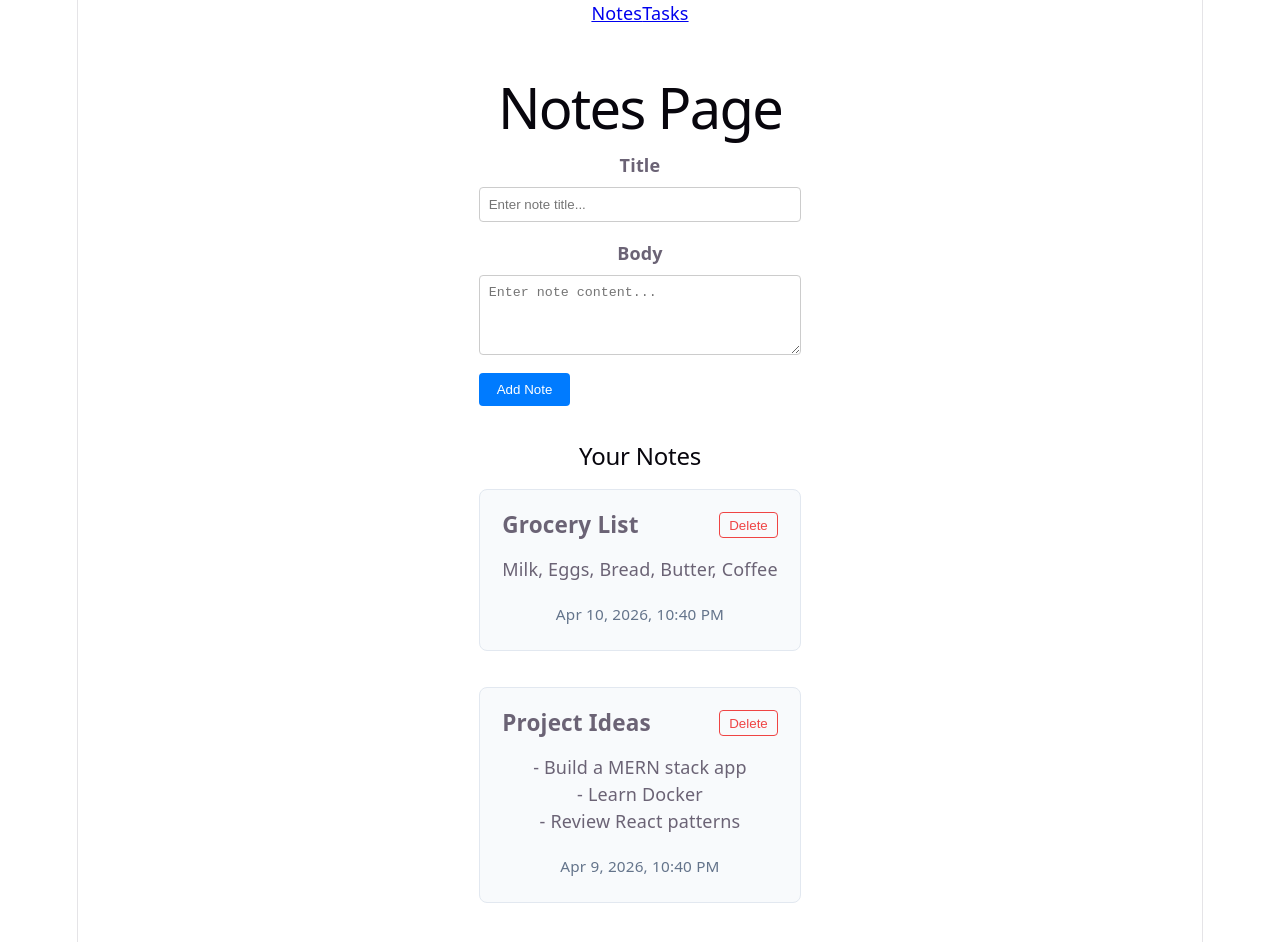
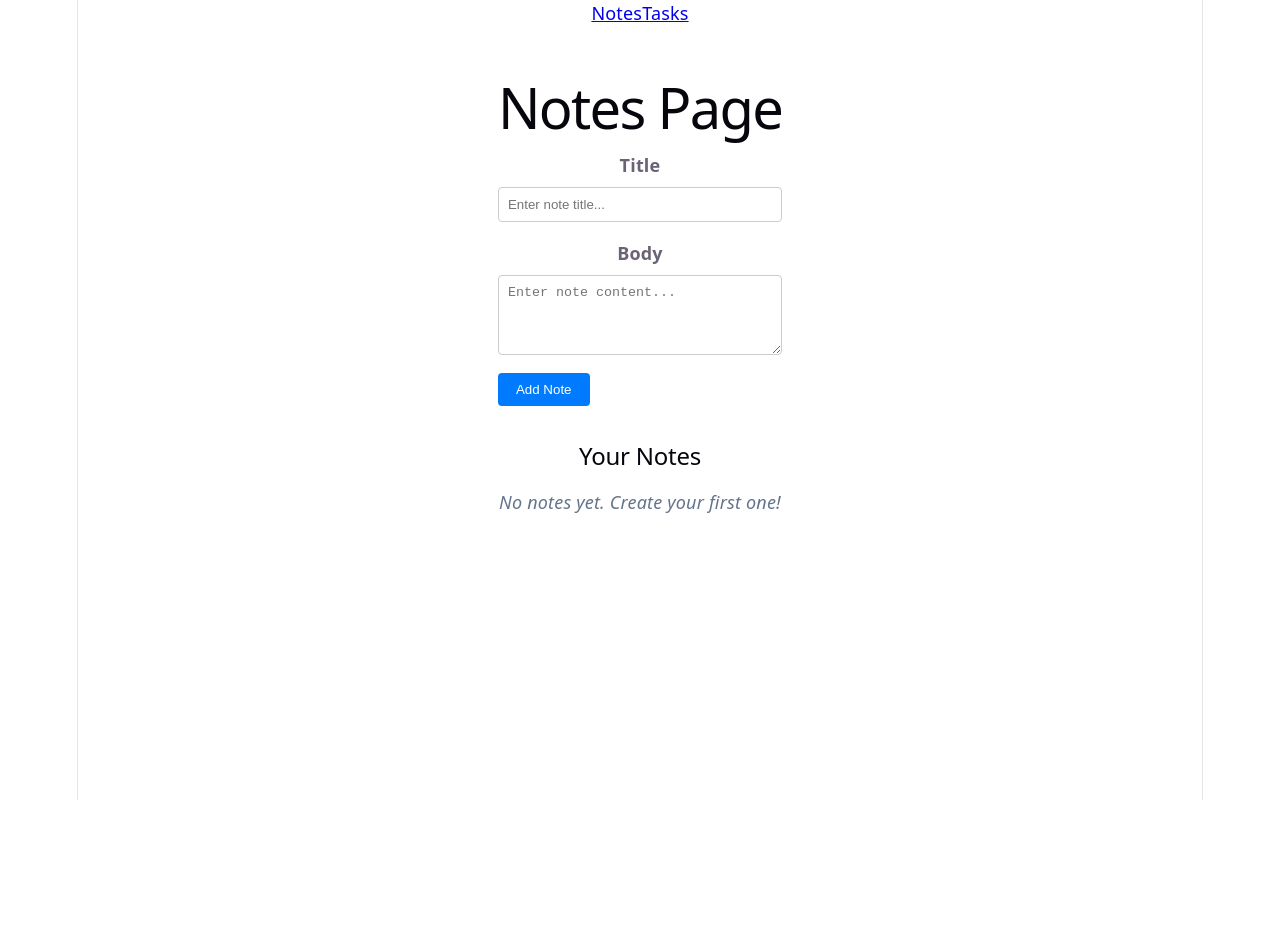
Before and after one commit to Roshann78/todo-notes-app, a React app in the folder frontend/: page / in a window 1280 px wide. Shown: the top 942 px of the page. After the commit the page ends 800 px from the top, so only its background shows below. Built offline with nearby package versions, Linux system fonts and the light colour scheme; the HTML template or start-up script is replaced by a standard one.

Commit message:
notes page

```diff
--- a/frontend/src/components/NoteCard.jsx
+++ b/frontend/src/components/NoteCard.jsx
@@ -1,4 +1,4 @@
-const NoteCard = ({ note }) => {
+const NoteCard = ({ note, onDelete }) => {
   // Format the date using the browser's locale
   const formattedDate = new Date(note.createdAt).toLocaleDateString(undefined, {
     year: 'numeric',
@@ -14,6 +14,7 @@ const NoteCard = ({ note }) => {
         <h3 style={{ margin: '0 0 0.5rem 0', fontSize: '1.25rem' }}>{note.title}</h3>
         <button
           type="button"
+          onClick={onDelete}
           style={{ cursor: 'pointer', backgroundColor: 'transparent', color: '#ef4444', border: '1px solid #ef4444', borderRadius: '4px', padding: '0.25rem 0.5rem' }}
         >
           Delete
--- a/frontend/src/components/NoteForm.jsx
+++ b/frontend/src/components/NoteForm.jsx
@@ -1,14 +1,34 @@
-const NoteForm = () => {
+import { useState } from 'react';
+
+const NoteForm = ({ onAddNote }) => {
+  const [title, setTitle] = useState('');
+  const [body, setBody] = useState('');
+
+  const handleSubmit = (e) => {
+    e.preventDefault();
+    if (!title.trim() || !body.trim()) return; // Don't submit empty values
+
+    // Pass values up to the parent component
+    onAddNote(title.trim(), body.trim());
+
+    // Clear inputs after successful submission
+    setTitle('');
+    setBody('');
+  };
+
   return (
-    <form className="note-form" style={{ display: 'flex', flexDirection: 'column', gap: '1rem', maxWidth: '400px', marginBottom: '2rem' }}>
+    <form onSubmit={handleSubmit} className="note-form" style={{ display: 'flex', flexDirection: 'column', gap: '1rem', maxWidth: '400px', marginBottom: '2rem' }}>
       <div style={{ display: 'flex', flexDirection: 'column', gap: '0.5rem' }}>
         <label htmlFor="title" style={{ fontWeight: 'bold' }}>Title</label>
         <input
           type="text"
           id="title"
           name="title"
+          value={title}
+          onChange={(e) => setTitle(e.target.value)}
           placeholder="Enter note title..."
           style={{ padding: '0.5rem', borderRadius: '4px', border: '1px solid #ccc' }}
+          required
         />
       </div>
       <div style={{ display: 'flex', flexDirection: 'column', gap: '0.5rem' }}>
@@ -16,9 +36,12 @@ const NoteForm = () => {
         <textarea
           id="body"
           name="body"
+          value={body}
+          onChange={(e) => setBody(e.target.value)}
           rows="4"
           placeholder="Enter note content..."
           style={{ padding: '0.5rem', borderRadius: '4px', border: '1px solid #ccc' }}
+          required
         ></textarea>
       </div>
       <button
--- a/frontend/src/components/NoteList.jsx
+++ b/frontend/src/components/NoteList.jsx
@@ -1,27 +1,21 @@
 import NoteCard from './NoteCard';
 
-const SAMPLE_NOTES = [
-  {
-    id: '1',
-    title: 'Grocery List',
-    body: 'Milk, Eggs, Bread, Butter, Coffee',
-    createdAt: new Date().toISOString()
-  },
-  {
-    id: '2',
-    title: 'Project Ideas',
-    body: '- Build a MERN stack app\n- Learn Docker\n- Review React patterns',
-    createdAt: new Date(Date.now() - 86400000).toISOString() // 1 day ago
+const NoteList = ({ notes, onDeleteNote }) => {
+  if (!notes || notes.length === 0) {
+    return (
+      <section className="note-list" style={{ marginTop: '2rem' }}>
+        <h2 style={{ marginBottom: '1rem' }}>Your Notes</h2>
+        <p style={{ color: '#64748b', fontStyle: 'italic' }}>No notes yet. Create your first one!</p>
+      </section>
+    );
   }
-];
 
-const NoteList = () => {
   return (
     <section className="note-list" style={{ marginTop: '2rem' }}>
       <h2 style={{ marginBottom: '1rem' }}>Your Notes</h2>
       <div className="notes-container" style={{ display: 'grid', gap: '1rem', gridTemplateColumns: 'repeat(auto-fill, minmax(300px, 1fr))' }}>
-        {SAMPLE_NOTES.map(note => (
-          <NoteCard key={note.id} note={note} />
+        {notes.map(note => (
+          <NoteCard key={note.id} note={note} onDelete={() => onDeleteNote(note.id)} />
         ))}
       </div>
     </section>
--- a/frontend/src/pages/NotesPage.jsx
+++ b/frontend/src/pages/NotesPage.jsx
@@ -1,12 +1,36 @@
+import { useState, useEffect } from 'react';
 import NoteForm from '../components/NoteForm';
 import NoteList from '../components/NoteList';
+import { getNotes, saveNotes, generateId } from '../utils/localStorage';
 
 const NotesPage = () => {
+  const [notes, setNotes] = useState(() => getNotes());
+
+  // Save notes to localStorage whenever the array changes
+  useEffect(() => {
+    saveNotes(notes);
+  }, [notes]);
+
+  const handleAddNote = (title, body) => {
+    const newNote = {
+      id: generateId(),
+      title,
+      body,
+      createdAt: new Date().toISOString()
+    };
+    // Add new note to the beginning of the array
+    setNotes(prevNotes => [newNote, ...prevNotes]);
+  };
+
+  const handleDeleteNote = (id) => {
+    setNotes(prevNotes => prevNotes.filter(note => note.id !== id));
+  };
+
   return (
     <div style={{ padding: '2rem', maxWidth: '800px', margin: '0 auto' }}>
       <h1>Notes Page</h1>
-      <NoteForm />
-      <NoteList />
+      <NoteForm onAddNote={handleAddNote} />
+      <NoteList notes={notes} onDeleteNote={handleDeleteNote} />
     </div>
   );
 };
```
